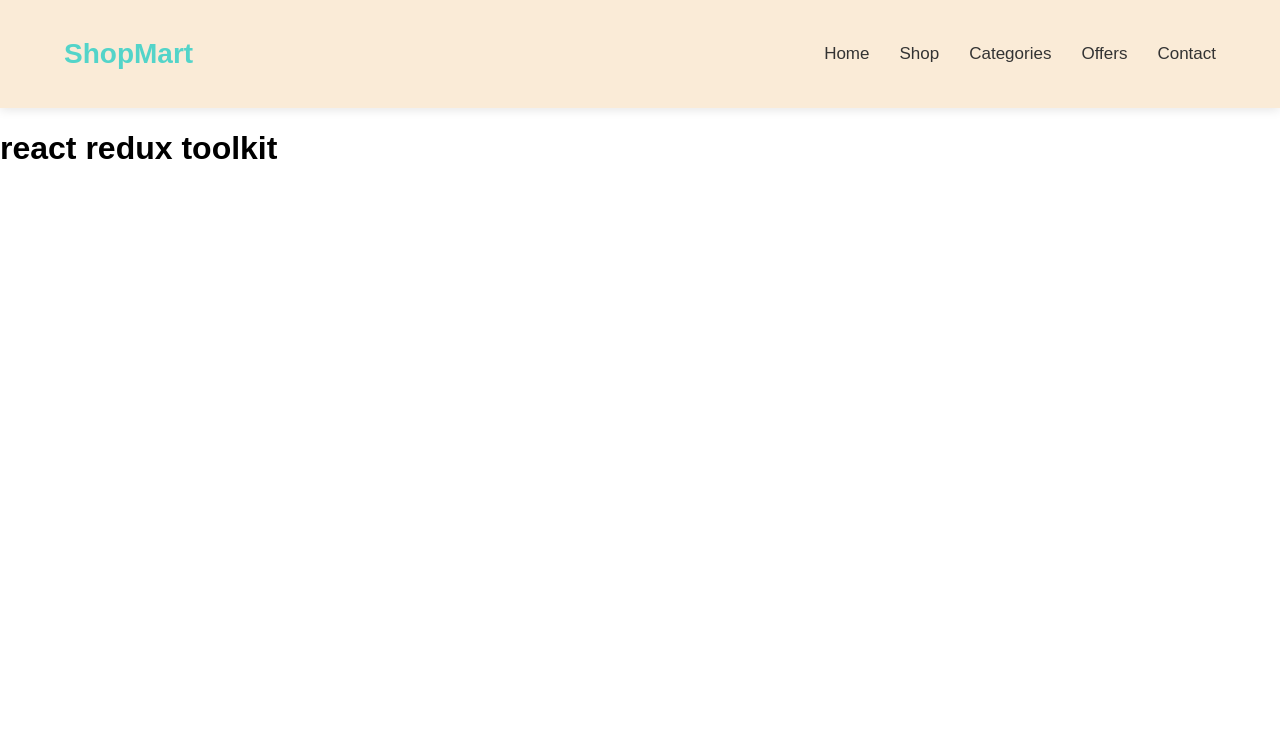
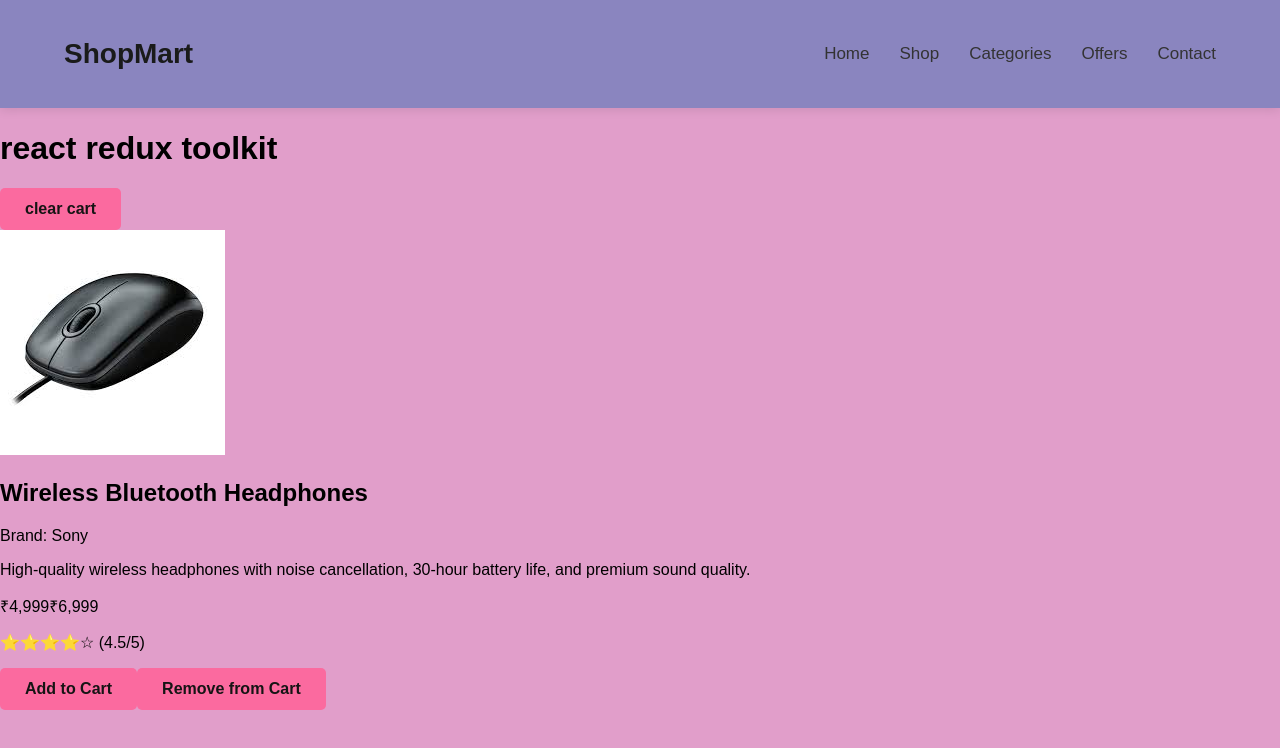
Before and after one commit to devNiharikaS/React-redux-toolkit, a React (Vite) app: page / in a window 1280 px wide. Shown: the top 748 px of the page. Built offline with nearby package versions, Linux system fonts and the light colour scheme.

Commit message:
Added intial folder structure

```diff
--- a/src/App.css
+++ b/src/App.css
@@ -4,13 +4,14 @@ body {
      margin: 0;
     padding: 0;
     box-sizing: border-box;
-}
+    background-color: rgb(225, 158, 202);
+  }
 
 header {
     background: hsl(0, 67%, 62%);
     box-shadow: 0 2px 10px rgba(0,0,0,0.1);
     padding: 15px 0;
-    background-color: antiquewhite;
+    background-color: #8a85bf;
 }
 
 .container {
@@ -22,7 +23,7 @@ header {
 }
 
 .logo h2 {
-    color: #53d4c9;
+    color: #1a1b1a;
     font-size: 28px;
 }
 
@@ -71,8 +72,8 @@ header {
     position: absolute;
     top: -8px;
     right: -12px;
-    background: red;
-    color: white;
+    background: rgb(223, 31, 140);
+    color: rgb(250, 163, 163);
     width: 20px;
     height: 20px;
     border-radius: 50%;
@@ -82,3 +83,29 @@ header {
     align-items: center;
     font-weight: bold;
 }
+.btn{
+    padding: 12px 25px;
+    background-color: hsl(338, 95%, 70%);
+    color: #151414;
+    border: none;
+    border-radius: 5px;
+    font-size: 16px;
+    font-weight: 600;
+    cursor: pointer;
+    transition: 0.3s ease;
+}
+
+.btn:hover{
+    background-color: hsl(54, 64%, 91%);
+    transform: translateY(-2px);
+    box-shadow: 0 4px 10px rgba(0,0,0,0.2);
+}
+
+.remove-button{
+  background-color: #8a85bf;
+  margin: left 50px; ;
+}
+
+.remove-button:hover{
+  background-color: #b0bcae;
+}
--- a/src/App.jsx
+++ b/src/App.jsx
@@ -1,8 +1,11 @@
 import './App.css'
 import Header from "./redux/header"
-import product from './product'
+import Product from './product'
+import { useDispatch } from 'react-redux'
+import { clearallitem } from './redux/slice';
 
 function App() {
+  const dispatch=useDispatch();
 
   return (
     <>
@@ -10,7 +13,8 @@ function App() {
       <h1>
         react redux toolkit
       </h1>
-      <product/>
+      <button onClick={()=>dispatch(clearallitem)} className='btn'> clear cart</button>
+      <Product/>
     </>
   )
 }
--- a/src/index.css
+++ /dev/null
@@ -1,111 +0,0 @@
-:root {
-  --text: #6b6375;
-  --text-h: #08060d;
-  --bg: #fff;
-  --border: #e5e4e7;
-  --code-bg: #f4f3ec;
-  --accent: #aa3bff;
-  --accent-bg: rgba(170, 59, 255, 0.1);
-  --accent-border: rgba(170, 59, 255, 0.5);
-  --social-bg: rgba(244, 243, 236, 0.5);
-  --shadow:
-    rgba(0, 0, 0, 0.1) 0 10px 15px -3px, rgba(0, 0, 0, 0.05) 0 4px 6px -2px;
-
-  --sans: system-ui, 'Segoe UI', Roboto, sans-serif;
-  --heading: system-ui, 'Segoe UI', Roboto, sans-serif;
-  --mono: ui-monospace, Consolas, monospace;
-
-  font: 18px/145% var(--sans);
-  letter-spacing: 0.18px;
-  color-scheme: light dark;
-  color: var(--text);
-  background: var(--bg);
-  font-synthesis: none;
-  text-rendering: optimizeLegibility;
-  -webkit-font-smoothing: antialiased;
-  -moz-osx-font-smoothing: grayscale;
-
-  @media (max-width: 1024px) {
-    font-size: 16px;
-  }
-}
-
-@media (prefers-color-scheme: dark) {
-  :root {
-    --text: #9ca3af;
-    --text-h: #f3f4f6;
-    --bg: #16171d;
-    --border: #2e303a;
-    --code-bg: #1f2028;
-    --accent: #c084fc;
-    --accent-bg: rgba(192, 132, 252, 0.15);
-    --accent-border: rgba(192, 132, 252, 0.5);
-    --social-bg: rgba(47, 48, 58, 0.5);
-    --shadow:
-      rgba(0, 0, 0, 0.4) 0 10px 15px -3px, rgba(0, 0, 0, 0.25) 0 4px 6px -2px;
-  }
-
-  #social .button-icon {
-    filter: invert(1) brightness(2);
-  }
-}
-
-body {
-  margin: 0;
-}
-
-#root {
-  width: 1126px;
-  max-width: 100%;
-  margin: 0 auto;
-  text-align: center;
-  border-inline: 1px solid var(--border);
-  min-height: 100svh;
-  display: flex;
-  flex-direction: column;
-  box-sizing: border-box;
-}
-
-h1,
-h2 {
-  font-family: var(--heading);
-  font-weight: 500;
-  color: var(--text-h);
-}
-
-h1 {
-  font-size: 56px;
-  letter-spacing: -1.68px;
-  margin: 32px 0;
-  @media (max-width: 1024px) {
-    font-size: 36px;
-    margin: 20px 0;
-  }
-}
-h2 {
-  font-size: 24px;
-  line-height: 118%;
-  letter-spacing: -0.24px;
-  margin: 0 0 8px;
-  @media (max-width: 1024px) {
-    font-size: 20px;
-  }
-}
-p {
-  margin: 0;
-}
-
-code,
-.counter {
-  font-family: var(--mono);
-  display: inline-flex;
-  border-radius: 4px;
-  color: var(--text-h);
-}
-
-code {
-  font-size: 15px;
-  line-height: 135%;
-  padding: 4px 8px;
-  background: var(--code-bg);
-}
--- a/src/product.jsx
+++ b/src/product.jsx
@@ -1,8 +1,12 @@
-const product = () => {
+import { useDispatch } from "react-redux"
+import images from "./assets/constansts/imges"
+import { additem, removeitem } from "./redux/slice";
+const Product = () => {
+    const dispatch = useDispatch; { }
     return (
         <div class="product-card">
             <div class="product-image">
-        <img src="https://via.placeholder.com/300x250" alt="Product Image"/>
+                <img src={images.mouse} alt="Product Image" />
             </div>
 
             <div class="product-details">
@@ -22,10 +26,12 @@ const product = () => {
 
                 <p class="rating">⭐⭐⭐⭐☆ (4.5/5)</p>
 
-        <button>Add to Cart</button>
+                <button onClick = {() => dispatch(additem(1))} className="btn">Add to Cart</button>
+                <button onClick = {() => dispatch(removeitem(1))} className="btn"remove-button>Remove from Cart</button>
             </div>
         </div>
 
 
     )
 }
+export default Product
--- a/src/redux/slice.js
+++ b/src/redux/slice.js
@@ -0,0 +1,28 @@
+import { createSlice } from "@reduxjs/toolkit"
+
+const initialState = {
+    value: 0,
+}
+
+const cart = createSlice({
+    name: 'cart',
+    initialState,
+    reducers: {
+
+        additem: (state) => {
+            state.value += 1;
+        },
+
+        removeitem: (state) => {
+           state.value>0? state.value -= 1:null;
+        },
+
+        clearallitem: (state) => {
+            state.value = 0;
+        }
+
+    }
+
+})
+export const {additem,removeitem,clearallitem} = cart.actions
+export default cart.reducer
--- a/src/redux/store.js
+++ b/src/redux/store.js
@@ -1,9 +1,11 @@
-import {configureStore} from '@reduxjs/toolkit';
+import { configureStore } from '@reduxjs/toolkit';
+import cartReducer from './slice';
 
- const store = configureStore({
-  reducer: {
-    // your reducers here
-  }
+const store = configureStore({
+    reducer: {
+        cart: cartReducer,
+    }
+
 });
 
 export default store;
```
Also changed, not shown: src/cart.jsx (+13 -7 lines), src/assets/constansts/imges.js (added), src/redux/productSlice.js (added). Lines whose indentation alone changed are shown as unchanged.
